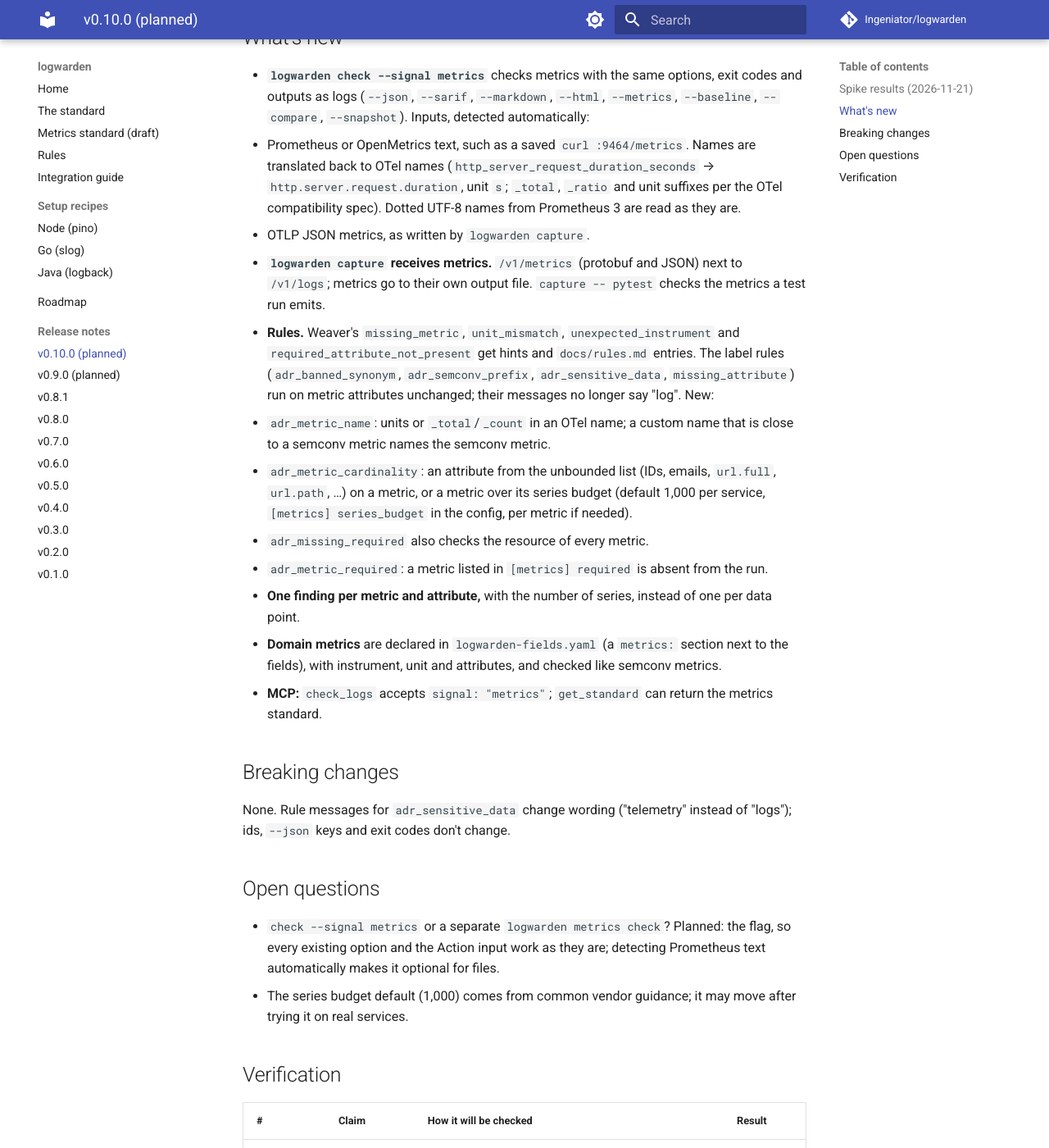
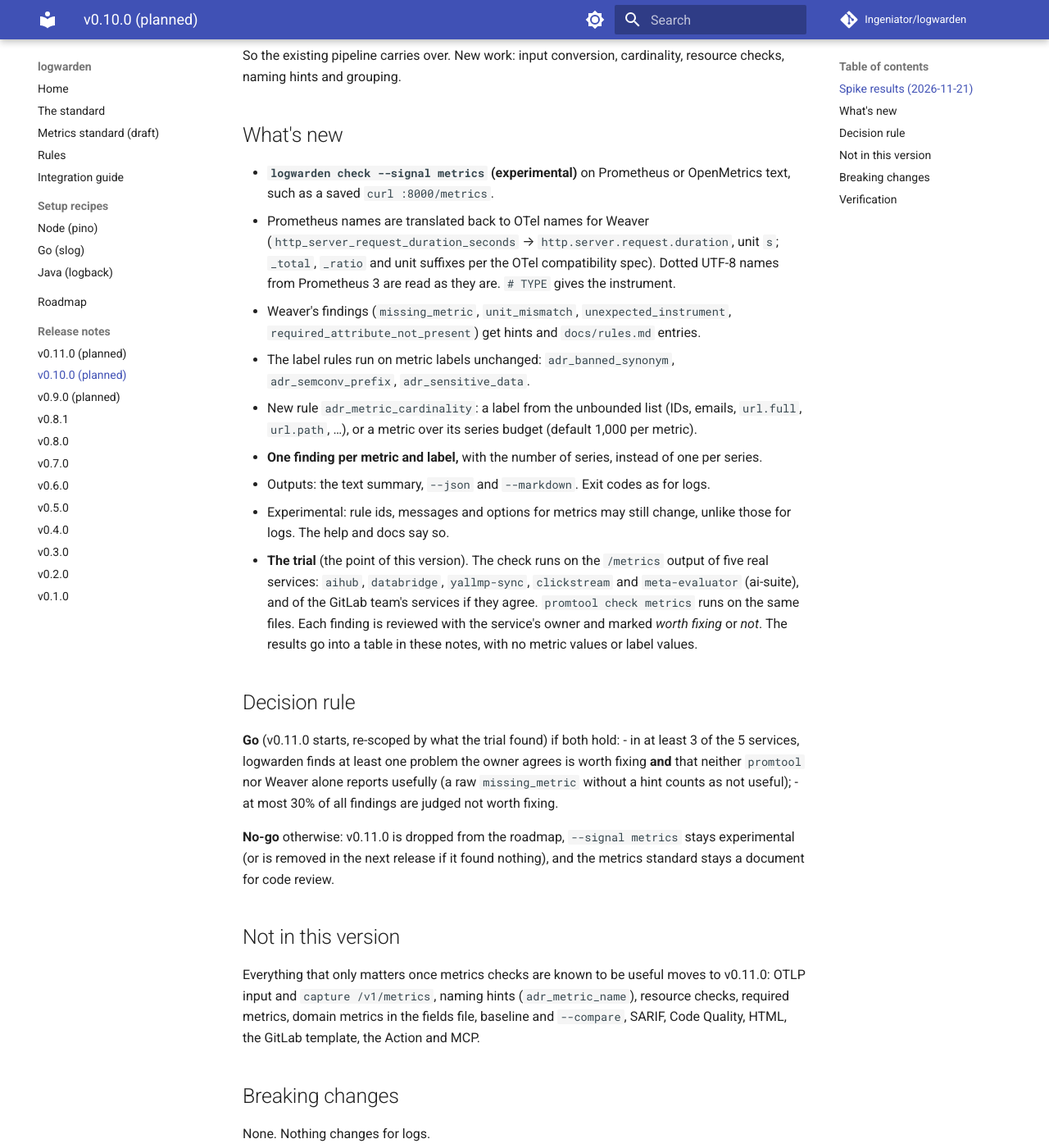
Before and after one commit to Ingeniator/logwarden, an MkDocs documentation site: the page built from docs/releases/v0.10.0.md, in a window 1280 px wide and 1400 px high, scrolled down 1279 px. Shown: the whole window at 82% size. Built offline with MkDocs 1.6.1 and Material for MkDocs 9.7.7, drawn with Linux system fonts in a browser that asks for light colours; comment, search, counter and statistics services are not loaded; some of the changed text lies outside the part shown.

Commit message:
Split metrics: v0.10.0 trial with a go/no-go rule, v0.11.0 conditional full workflow
Co-Authored-By: Claude Opus 5.5 <noreply@anthropic.com>
Claude-Session: https://claude.ai/code/session_01GHV8Tch3wUVMey3AfAo9q9

```diff
--- a/docs/releases/v0.10.0.md
+++ b/docs/releases/v0.10.0.md
@@ -2,12 +2,16 @@
 
 **Status:** Planned.
 
-Check metrics against a standard, as logwarden does for logs. The
-[metrics standard](../metrics-standard.md) adopts the OpenTelemetry metric semantic conventions
-and adds what they leave open: label rules shared with logs, cardinality budgets, sensitive
-data and resource identity. The engine stays the same: OTel Weaver live-check with logwarden's
-Rego rules. Baselines, `--compare`, SARIF, reports, the Action and MCP work for metrics with no
-new setup.
+**Outcome: a go/no-go decision on metrics, backed by real services.** Logs and metrics have the
+same problem: names and labels drift away from the standard. Before building a full metrics
+workflow (planned as [v0.11.0](v0.11.0.md)), this version ships the smallest check that can
+show whether logwarden finds problems in metrics that matter and that other tools miss. It runs
+on the saved `/metrics` output of real services, and the result decides whether v0.11.0 starts.
+
+No user has asked for metrics checks yet. Weaver already reports wrong names, units and
+instrument types, and `promtool check metrics` reports Prometheus naming mistakes. What nothing
+reports is the expensive part: labels with unbounded values, personal data in labels, and label
+names that differ from the log fields. That is what this version has to prove useful.
 
 ## Spike results (2026-11-21)
 
@@ -39,57 +43,57 @@ checks, naming hints and grouping.
 
 ## What's new
 
-- **`logwarden check --signal metrics`** checks metrics with the same options, exit codes and
-  outputs as logs (`--json`, `--sarif`, `--markdown`, `--html`, `--metrics`, `--baseline`,
-  `--compare`, `--snapshot`). Inputs, detected automatically:
-  - Prometheus or OpenMetrics text, such as a saved `curl :9464/metrics`. Names are translated
-    back to OTel names (`http_server_request_duration_seconds` → `http.server.request.duration`,
-    unit `s`; `_total`, `_ratio` and unit suffixes per the OTel compatibility spec). Dotted
-    UTF-8 names from Prometheus 3 are read as they are.
-  - OTLP JSON metrics, as written by `logwarden capture`.
-- **`logwarden capture` receives metrics.** `/v1/metrics` (protobuf and JSON) next to
-  `/v1/logs`; metrics go to their own output file. `capture -- pytest` checks the metrics a
-  test run emits.
-- **Rules.** Weaver's `missing_metric`, `unit_mismatch`, `unexpected_instrument` and
-  `required_attribute_not_present` get hints and `docs/rules.md` entries. The label rules
-  (`adr_banned_synonym`, `adr_semconv_prefix`, `adr_sensitive_data`, `missing_attribute`) run
-  on metric attributes unchanged; their messages no longer say "log". New:
-  - `adr_metric_name`: units or `_total`/`_count` in an OTel name; a custom name that is close to
-    a semconv metric names the semconv metric.
-  - `adr_metric_cardinality`: an attribute from the unbounded list (IDs, emails, `url.full`,
-    `url.path`, …) on a metric, or a metric over its series budget (default 1,000 per
-    service, `[metrics] series_budget` in the config, per metric if needed).
-  - `adr_missing_required` also checks the resource of every metric.
-  - `adr_metric_required`: a metric listed in `[metrics] required` is absent from the run.
-- **One finding per metric and attribute,** with the number of series, instead of one per
-  data point.
-- **Domain metrics** are declared in `logwarden-fields.yaml` (a `metrics:` section next to the
-  fields), with instrument, unit and attributes, and checked like semconv metrics.
-- **MCP:** `check_logs` accepts `signal: "metrics"`; `get_standard` can return the metrics
-  standard.
+- **`logwarden check --signal metrics` (experimental)** on Prometheus or OpenMetrics text, such
+  as a saved `curl :8000/metrics`.
+  - Prometheus names are translated back to OTel names for Weaver
+    (`http_server_request_duration_seconds` → `http.server.request.duration`, unit `s`; `_total`,
+    `_ratio` and unit suffixes per the OTel compatibility spec). Dotted UTF-8 names from
+    Prometheus 3 are read as they are. `# TYPE` gives the instrument.
+  - Weaver's findings (`missing_metric`, `unit_mismatch`, `unexpected_instrument`,
+    `required_attribute_not_present`) get hints and `docs/rules.md` entries.
+  - The label rules run on metric labels unchanged: `adr_banned_synonym`,
+    `adr_semconv_prefix`, `adr_sensitive_data`.
+  - New rule `adr_metric_cardinality`: a label from the unbounded list (IDs, emails,
+    `url.full`, `url.path`, …), or a metric over its series budget (default 1,000 per metric).
+  - **One finding per metric and label,** with the number of series, instead of one per series.
+  - Outputs: the text summary, `--json` and `--markdown`. Exit codes as for logs.
+  - Experimental: rule ids, messages and options for metrics may still change, unlike those for
+    logs. The help and docs say so.
+- **The trial** (the point of this version). The check runs on the `/metrics` output of
+  five real services: `aihub`, `databridge`, `yallmp-sync`, `clickstream` and `meta-evaluator`
+  (ai-suite), and of the GitLab team's services if they agree. `promtool check metrics` runs on
+  the same files. Each finding is reviewed with the service's owner and marked *worth fixing*
+  or *not*. The results go into a table in these notes, with no metric values or label values.
+
+## Decision rule
+
+**Go** (v0.11.0 starts, re-scoped by what the trial found) if both hold:
+- in at least 3 of the 5 services, logwarden finds at least one problem the owner agrees is
+  worth fixing **and** that neither `promtool` nor Weaver alone reports usefully (a raw
+  `missing_metric` without a hint counts as not useful);
+- at most 30% of all findings are judged not worth fixing.
+
+**No-go** otherwise: v0.11.0 is dropped from the roadmap, `--signal metrics` stays
+experimental (or is removed in the next release if it found nothing), and the metrics standard
+stays a document for code review.
+
+## Not in this version
+
+Everything that only matters once metrics checks are known to be useful moves to v0.11.0:
+OTLP input and `capture /v1/metrics`, naming hints (`adr_metric_name`), resource checks,
+required metrics, domain metrics in the fields file, baseline and `--compare`, SARIF, Code
+Quality, HTML, the GitLab template, the Action and MCP.
 
 ## Breaking changes
 
-None. Rule messages for `adr_sensitive_data` change wording ("telemetry" instead of "logs");
-ids, `--json` keys and exit codes don't change.
-
-## Open questions
-
-- `check --signal metrics` or a separate `logwarden metrics check`? Planned: the flag, so every
-  existing option and the Action input work as they are; detecting Prometheus text
-  automatically makes it optional for files.
-- The series budget default (1,000) comes from common vendor guidance; it may move after trying
-  it on real services.
+None. Nothing changes for logs.
 
 ## Verification
 
 | # | Claim | How it will be checked | Result |
 |---|---|---|---|
-| 1 | Inputs | Tests: a Prometheus text fixture and an OTLP JSON fixture of the same metrics give the same findings; every translation case in the compatibility spec (`_seconds`, `_bytes`, `_total`, `_ratio`, no unit, dotted UTF-8 names) maps back to the OTel name; real `/metrics` output of the Python, Go and Java Prometheus exporters from the recipes is read without errors | ⏳ |
-| 2 | Weaver findings | The spike's six metrics as a fixture: `missing_metric`, `unit_mismatch`, `unexpected_instrument`, `required_attribute_not_present` reported with hints; the correct metric gives no violation | ⏳ |
-| 3 | Shared label rules | `status`, `http_route`-style and email labels give `adr_banned_synonym`, `adr_semconv_prefix` and `adr_sensitive_data` on metrics; no logged or labelled value appears in any output | ⏳ |
-| 4 | New rules | `adr_metric_name`, `adr_metric_cardinality` (unbounded attribute; budget exceeded, default and per metric), resource `adr_missing_required` and `adr_metric_required`: failing and passing cases each; the 300-series spike case gives one finding with the count | ⏳ |
-| 5 | Capture | `capture -- python emit.py` with the OTel SDK exporting over OTLP/HTTP protobuf and JSON writes the metrics, and `check --signal metrics` on them gives the claim 2 findings | ⏳ |
-| 6 | Same workflow as logs | `--baseline`, `--compare`, `--sarif` (schema-valid), `--markdown`, `--html`, `--metrics`, the Action with `signal: metrics`, and MCP `check_logs` with `signal: "metrics"` all work on the claim 2 fixture | ⏳ |
-| 7 | Domain metrics | A `metrics:` entry in `logwarden-fields.yaml` makes `orders.created` pass, and a wrong unit or instrument on it fails | ⏳ |
-| 8 | Docs, CI, release | `docs/metrics-standard.md` marks checked rules **[checked]**; `docs/rules.md`, `docs/integration.md`, README, skill, `AGENTS.md`, roadmap; CI on Linux, macOS and Windows; dry run to TestPyPI; after the tag, `uvx logwarden==0.10.0 check --signal metrics` on the fixture from PyPI and the image | ⏳ |
+| 1 | Input | Tests: every translation case in the compatibility spec (`_seconds`, `_bytes`, `_total`, `_ratio`, no unit, dotted UTF-8 names) maps back to the OTel name; `# TYPE` counter, gauge, histogram and summary give the instrument; the real `/metrics` output of the five trial services is read without errors | ⏳ |
+| 2 | Findings | The spike's six metrics as a Prometheus text fixture: `missing_metric`, `unit_mismatch`, `unexpected_instrument`, `required_attribute_not_present` with hints; `status` and email labels give `adr_banned_synonym` and `adr_sensitive_data`; the correct metric gives nothing; no label value in any output | ⏳ |
+| 3 | Cardinality and grouping | `user.id` label → `adr_metric_cardinality`; 1,001 series on one metric → over budget, 1,000 → not; the 300-series spike case gives one finding with the count 300 | ⏳ |
+| 4 | Trial | The table of the five services (findings per rule, worth fixing or not, found by `promtool`/Weaver alone or not) is filled in these notes, and the decision rule is applied and written down: go or no-go | ⏳ |
+| 5 | Docs, CI, release | `docs/metrics-standard.md` marks the checked rules **[checked]**; `docs/rules.md`, `docs/integration.md` (marked experimental), README, `AGENTS.md`, roadmap updated with the decision; CI on Linux, macOS and Windows; dry run to TestPyPI; after the tag, `uvx logwarden==0.10.0 check --signal metrics` on the fixture from PyPI and the image | ⏳ |
```
Also changed, not shown: CHANGELOG.md (+2 -1 lines), docs/metrics-standard.md (+6 -4 lines), docs/releases/v0.11.0.md (added, +49 -0 lines), docs/roadmap.md (+12 -5 lines).
